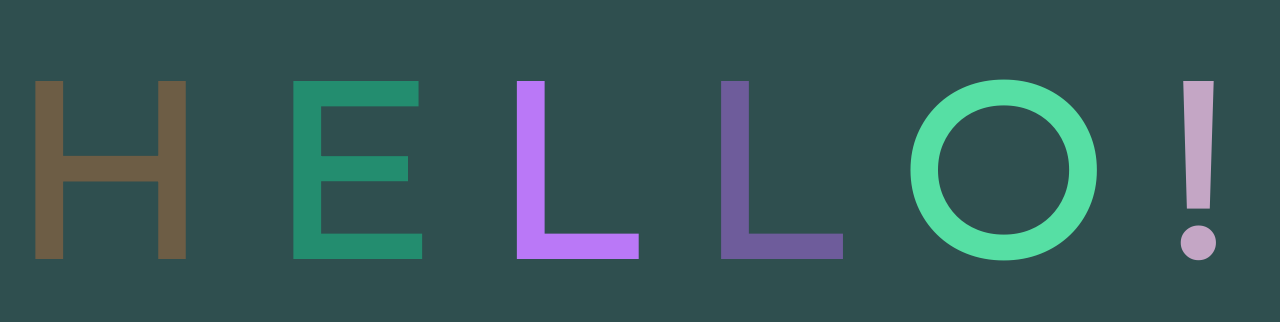
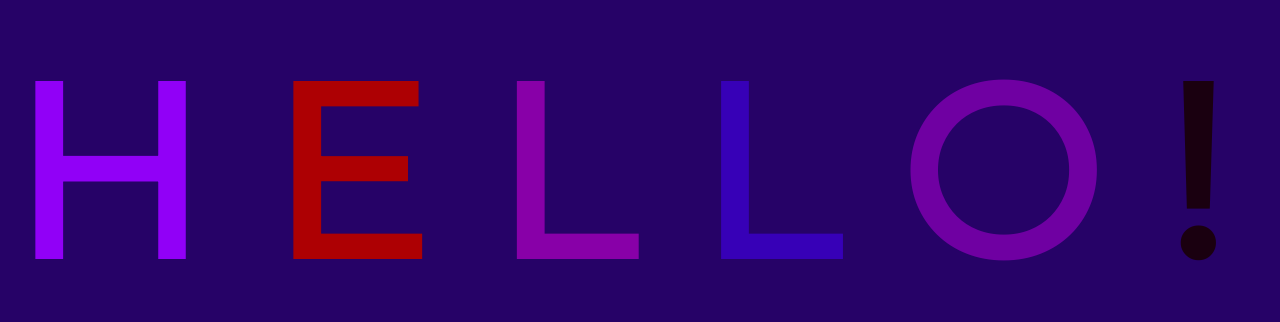
Before and after one commit to CyberMermaid/AnimatedTextGitDemo, a plain HTML site: page index.html in a window 1280 px wide. Shown: the part 134-456 px from the top of the page. Drawn offline with Linux system fonts and the light colour scheme.

Commit message:
restrict colors to purple

```diff
--- a/app.css
+++ b/app.css
@@ -2,7 +2,7 @@ body{
     align-items: center;
     justify-content: center;
     height: 100vh;
-    background-color: darkslategrey;
+    background-color: rgb(38, 2, 103);
 }
 
 h1{
--- a/app.js
+++ b/app.js
@@ -1,6 +1,6 @@
 function randomRGB() {
     const r = Math.floor(Math.random() * 256);
-    const g = Math.floor(Math.random() * 256);
+    const g = 0;
     const b = Math.floor(Math.random() * 256);
     return `rgb(${r},${g},${b}) `
 }
```
